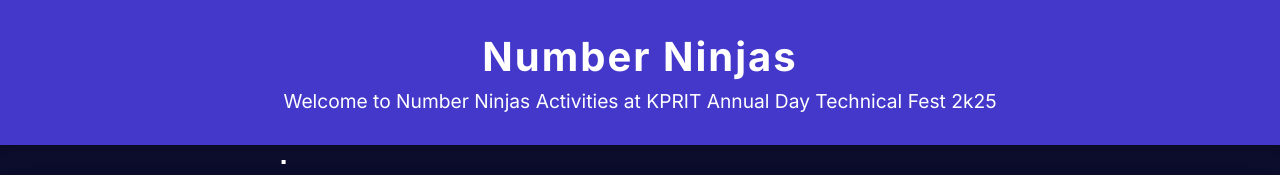
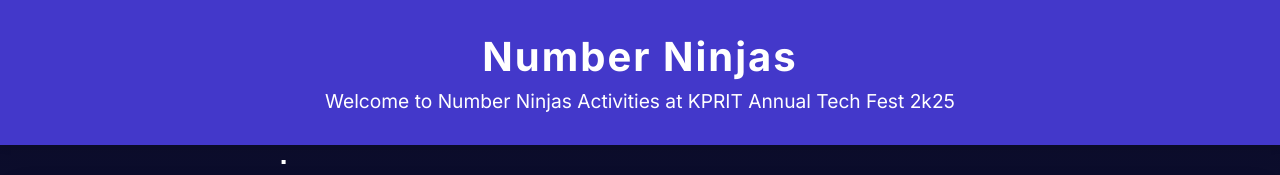
Before and after one commit to Laxminayanan/MathClubActivityDetails, a plain HTML site: page index.html in a window 1280 px wide. Shown: the top 175 px of the page. Drawn offline with Linux system fonts and the light colour scheme.

Commit message:
Minor 2 Update index.html

```diff
--- a/index.html
+++ b/index.html
@@ -235,7 +235,7 @@
     <!-- Header -->
     <header class="header">
       <h1>Number Ninjas</h1>
-      <p>Welcome to Number Ninjas Activities at KPRIT Annual Day Technical Fest 2k25</p>
+      <p>Welcome to Number Ninjas Activities at KPRIT Annual Tech Fest 2k25</p>
     </header>
 
     <!-- Introduction Section -->
```
